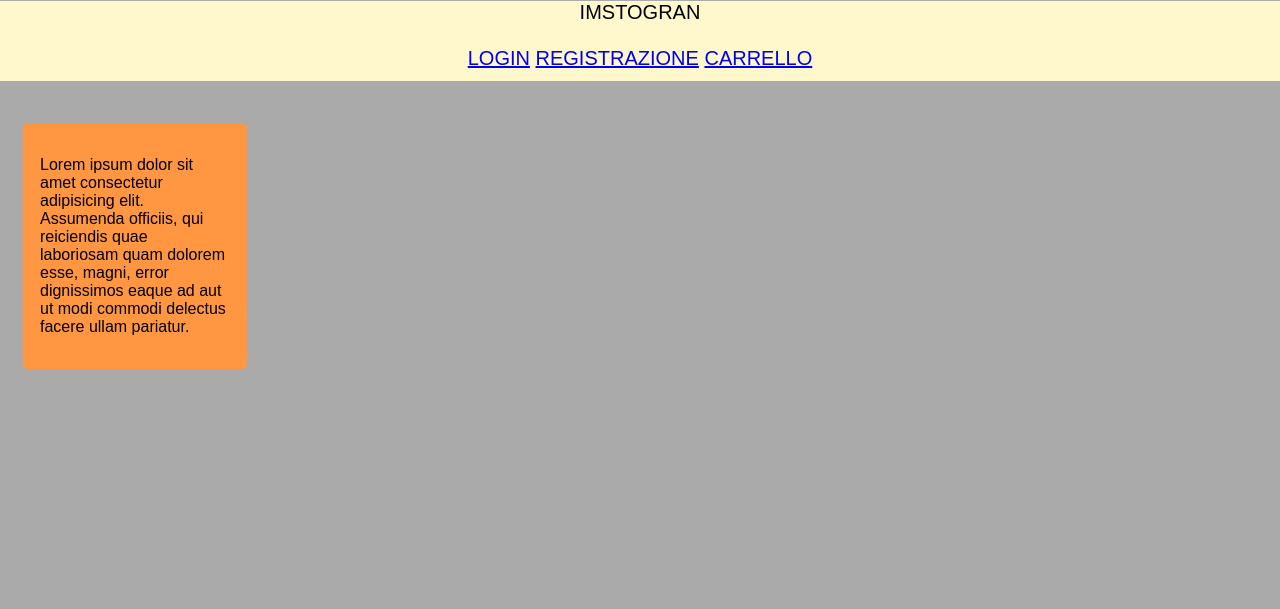
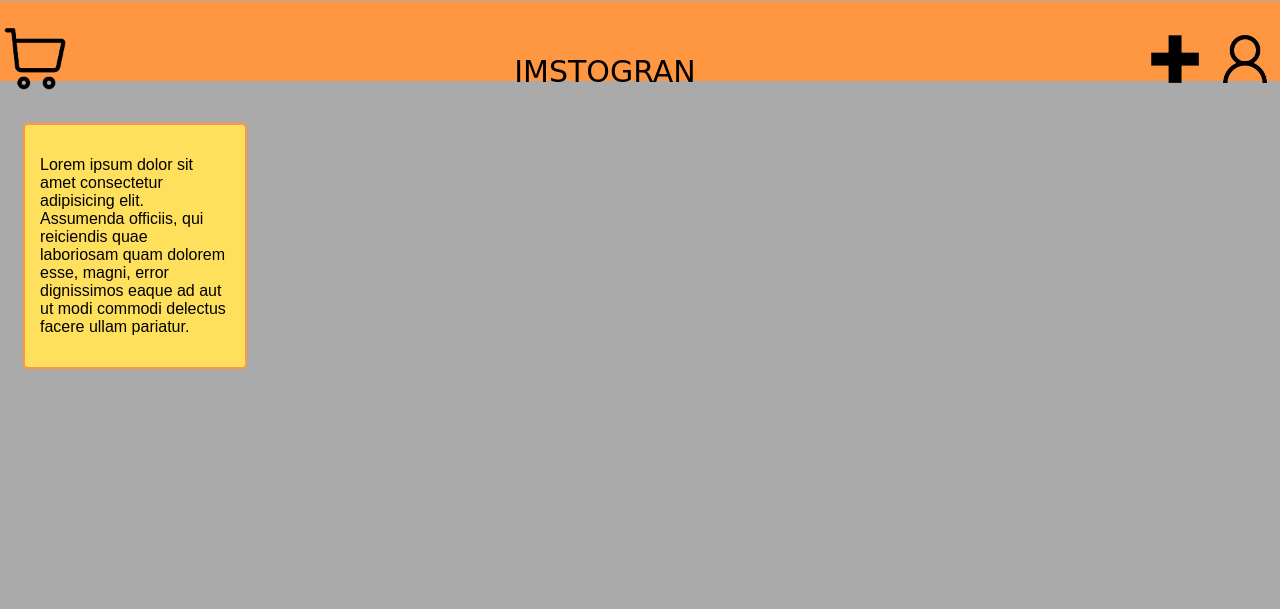
Before and after one commit to galliFrancesco/sitoECommerceGamma, a PHP site: page / in a window 1280 px wide. Shown: the top 609 px of the page. Run offline with PHP 8.4, Linux system fonts and the light colour scheme; data that the repository does not hold is empty.

Commit message:
Migliorie Grafiche Home

```diff
--- a/index.php
+++ b/index.php
@@ -19,12 +19,13 @@ if (isset($_SESSION["id"])) {
 </head>
 
 <body>
+    <!-- NAVBAR -->
+    <div class="navBar" style="background-color:#FF9642">
 
-    <div class="navBar">
-        IMSTOGRAN
-        <br><br><a href="login.php">LOGIN</a>
-        <a href="registrazione.php">REGISTRAZIONE</a>
-        <a href="showCart.php"> CARRELLO </a>
+        <br><a href="showCart.php"><img src="source\cart.png" class="cartBott"> </img></a>
+        <a href="login.php"><img src="source\login.png" class="loginBott"></img></a>
+        <a href="registrazione.php"><img src="source\plus.png" alt="Registrazione" class="signUpBott"></img></a>
+        <p class="titolo">IMSTOGRAN</p>
 
         <?php
 
@@ -35,6 +36,7 @@ if (isset($_SESSION["id"])) {
         ?>
     </div>
 
+    <!-- BODY -->
     <?php
 
     $sql = "SELECT * FROM articoli";
--- a/style.css
+++ b/style.css
@@ -10,13 +10,8 @@ body {
     background-color: #AAAAAA;
 }
 
-h1 {
-    color: white;
-
-}
-
 .container {
-    background-color: #FF9642;
+    background-color: #FFE05D;
     border: 2px solid #FF9642;
     padding-left: 15px;
     padding-right: 15px;
@@ -34,12 +29,6 @@ h1 {
     left: 40%;
 }
 
-table,
-th,
-td {
-    border: 1px solid;
-}
-
 div.ty {
     background-color: #FF9642;
     position: fixed;
@@ -50,7 +39,7 @@ div.ty {
 }
 
 .navBar {
-    background-color: #FFF8CD;
+    background-color: #FF9642;
     position: fixed;
     width: 100%;
     height: 10%;
@@ -90,10 +79,38 @@ img {
     height: 100px;
 }
 
+.titolo {
+    font-family: "Brush Script MT", cursive;
+    text-align: center;
+    font-size: 30px;
+}
+
+/*
+VARI BOTTONI*/
+.cartBott {
+    height: 70px;
+    width: 70px;
+    float: left;
+}
+
+.loginBott {
+    height: 70px;
+    width: 70px;
+    float: right;
+}
+
+.signUpBott {
+    height: 70px;
+    width: 70px;
+    float: right;
+}
+
 
 /*
 
+
 TITA
+
 
 */
 
@@ -140,26 +157,6 @@ input {
     text-align: left;
 }
 
-
-/* OPPURE, PIU EASY MA PIU "VECCHIA SCUOLA...
-
-.container.register form{
-    margin: 10px 0;
-}
-.container.register div{
-    margin-bottom: 5px;
-}
-.container.register label{
-    display: inline-block;
-    width: 35%;
-}
-.container.register input{
-    display: inline-block;
-    width: 57%;
-}
-
-*/
-
 .container a {
     color: #FF9642;
     font-weight: bold;
```
Also changed, not shown: source/cart.png (added), source/login.png (added), source/plus.png (added), source/signIn.png (added).
